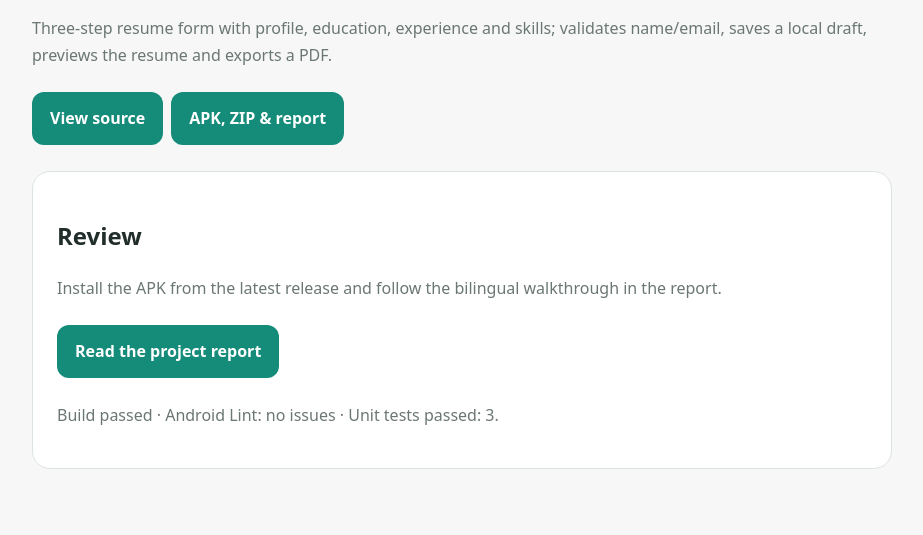
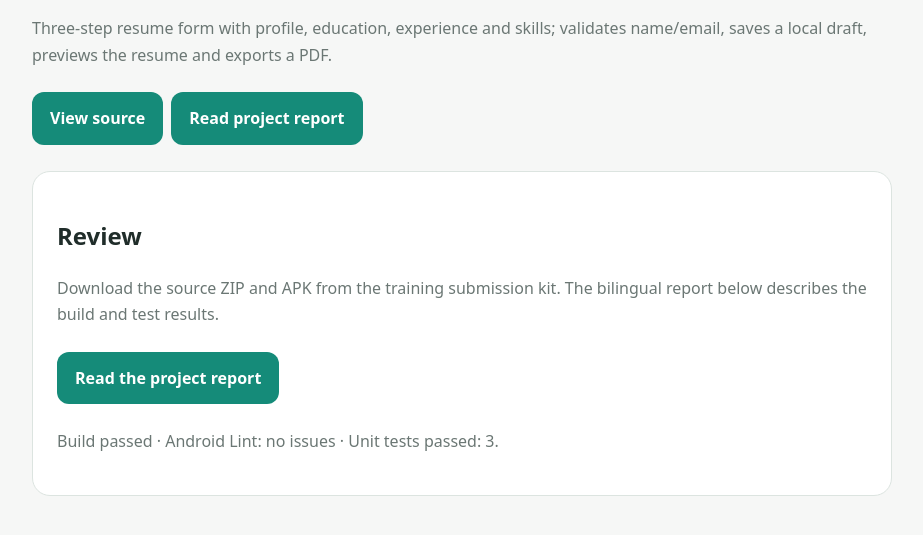
Before and after one commit to ENGEyad/pynexia-week4-resume, a plain HTML site: page docs/index.html in a window 1280 px wide. Shown: the part 235-770 px from the top of the page, without its empty margins (178-1101 px from the left). Drawn offline with Linux system fonts and the light colour scheme.

Commit message:
Finalize Week 4 Android project and verification evidence

```diff
--- a/docs/index.html
+++ b/docs/index.html
@@ -1 +1 @@
-<!doctype html><html lang="en"><head><meta charset="utf-8"><meta name="viewport" content="width=device-width,initial-scale=1"><title>Resume Studio · Pynexia Week 4</title><style>body{font:16px/1.65 system-ui,sans-serif;background:#f6f7f6;color:#202d2a;margin:0}main{max-width:860px;margin:auto;padding:52px 24px}h1{font-size:clamp(2.4rem,7vw,4.5rem);line-height:1.05}p,li{color:#6b7774}section{background:white;border:1px solid #dce4e0;border-radius:18px;padding:24px;margin-top:18px}a{display:inline-block;background:#158b79;color:white;text-decoration:none;padding:13px 18px;border-radius:12px;margin:8px 8px 8px 0;font-weight:700}</style></head><body><main><small>PYNEXIA · ANDROID DEVELOPMENT · WEEK 4</small><h1>Resume Studio</h1><p>Three-step resume form with profile, education, experience and skills; validates name/email, saves a local draft, previews the resume and exports a PDF.</p><a href="https://github.com/ENGEyad/pynexia-week4-resume">View source</a><a href="https://github.com/ENGEyad/pynexia-week4-resume/releases/latest">APK, ZIP &amp; report</a><section><h2>Review</h2><p>Install the APK from the latest release and follow the bilingual walkthrough in the report.</p><p><a href="downloads/Resume-App-Report.pdf">Read the project report</a></p><p>Build passed · Android Lint: no issues · Unit tests passed: 3.</p></section></main></body></html>
+<!doctype html><html lang="en"><head><meta charset="utf-8"><meta name="viewport" content="width=device-width,initial-scale=1"><title>Resume Studio · Pynexia Week 4</title><style>body{font:16px/1.65 system-ui,sans-serif;background:#f6f7f6;color:#202d2a;margin:0}main{max-width:860px;margin:auto;padding:52px 24px}h1{font-size:clamp(2.4rem,7vw,4.5rem);line-height:1.05}p,li{color:#6b7774}section{background:white;border:1px solid #dce4e0;border-radius:18px;padding:24px;margin-top:18px}a{display:inline-block;background:#158b79;color:white;text-decoration:none;padding:13px 18px;border-radius:12px;margin:8px 8px 8px 0;font-weight:700}</style></head><body><main><small>PYNEXIA · ANDROID DEVELOPMENT · WEEK 4</small><h1>Resume Studio</h1><p>Three-step resume form with profile, education, experience and skills; validates name/email, saves a local draft, previews the resume and exports a PDF.</p><a href="https://github.com/ENGEyad/pynexia-week4-resume">View source</a><a href="downloads/Resume-App-Report.pdf">Read project report</a><section><h2>Review</h2><p>Download the source ZIP and APK from the training submission kit. The bilingual report below describes the build and test results.</p><p><a href="downloads/Resume-App-Report.pdf">Read the project report</a></p><p>Build passed · Android Lint: no issues · Unit tests passed: 3.</p></section></main></body></html>
```
Also changed, not shown: 2 other files.
